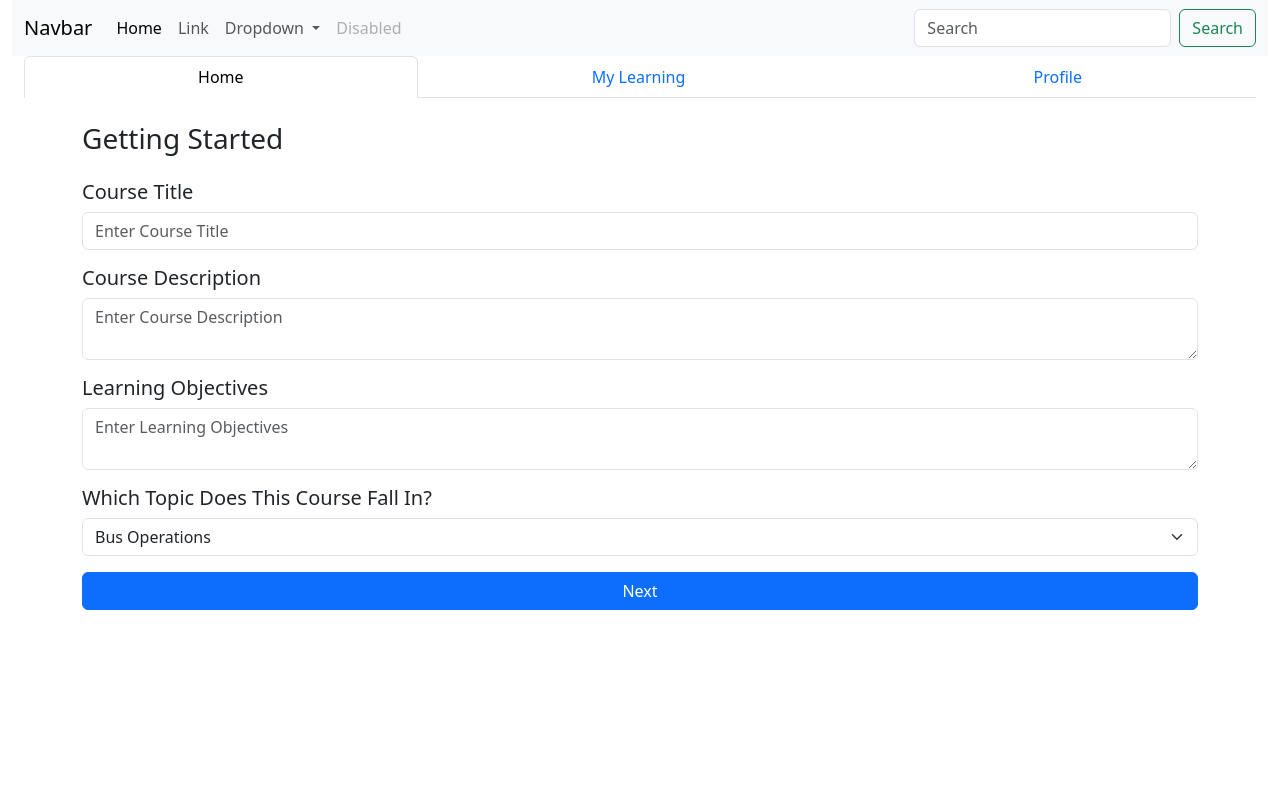
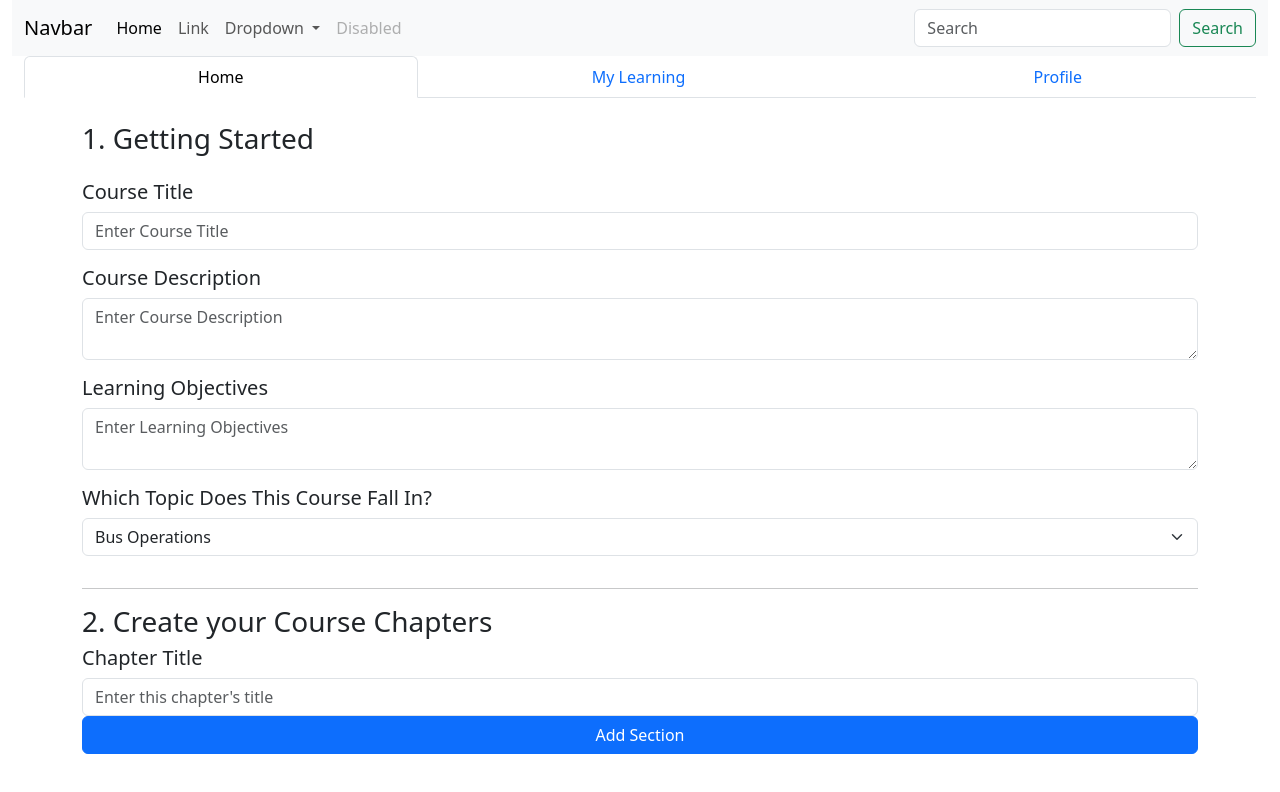
Before and after one commit to alhammialiff/e-learning-platform, an Angular app: page /manage-course/create in a window 1280 px wide. Shown: the top 792 px of the page. Built offline with nearby package versions, Linux system fonts and the light colour scheme.

Commit message:
[Create New Course Form/Create Section] Added FormArray for section Form Group (dynamically added when user adds section), created insertCreateSectionDirective to dynamically add CreateSectionContainerComponent into DOM.

```diff
--- a/src/app/app.module.ts
+++ b/src/app/app.module.ts
@@ -12,6 +12,8 @@ import { WelcomeBackCardComponent } from './home-contents/welcome-back-card/welc
 import { ManageCourseComponent } from './manage-course/manage-course.component';
 import { CreateNewCourseComponent } from './manage-course/create-new-course/create-new-course.component';
 import { ReactiveFormsModule } from '@angular/forms';
+import { InsertCreateSectionComponentDirective } from './directives/insert-create-section-component.directive';
+import { CreateSectionComponent } from './reusable-component/create-section/create-section.component';
 
 @NgModule({
   declarations: [
@@ -22,7 +24,9 @@ import { ReactiveFormsModule } from '@angular/forms';
     CardComponent,
     WelcomeBackCardComponent,
     CreateNewCourseComponent,
-    ManageCourseComponent
+    ManageCourseComponent,
+    InsertCreateSectionComponentDirective,
+    CreateSectionComponent
   ],
   imports: [
     BrowserModule,
--- /dev/null
+++ b/src/app/directives/insert-create-section-component.directive.ts
@@ -0,0 +1,10 @@
+import { Directive, ViewContainerRef } from '@angular/core';
+
+@Directive({
+  selector: '[insertCreateSectionComponent]'
+})
+export class InsertCreateSectionComponentDirective {
+
+  constructor(public viewContainerRef: ViewContainerRef) { }
+
+}
--- a/src/app/manage-course/create-new-course/create-new-course.component.html
+++ b/src/app/manage-course/create-new-course/create-new-course.component.html
@@ -1,7 +1,7 @@
 <div class="container">
   <div class="row pt-4">
     <div class="col">
-      <h3>Getting Started</h3>
+      <h3>1. Getting Started</h3>
     </div>
   </div>
 
@@ -57,6 +57,53 @@
 
   </div>
 
-  <button class="btn btn-primary w-100">Next</button>
+  <hr>
 
 </div>
+
+<div class="container">
+
+  <form [formGroup]="createNewCourseForm">
+
+    <div formArrayName="courseChapters">
+
+        <ng-container *ngFor="let courseChapter of courseChapters.controls; let i = index">
+
+          <div [formGroupName]="i">
+
+            <div class="row">
+              <div class="col">
+                <h3>2. Create your Course Chapters</h3>
+              </div>
+            </div>
+
+            <div class="row">
+              <div class="col">
+                <h5>Chapter Title</h5>
+              </div>
+            </div>
+
+            <div class="row">
+              <div class="col">
+                <input class="form-control" type="text" formControlName="chapterTitle" placeholder="Enter this chapter's title">
+              </div>
+            </div>
+
+            <div class="row">
+              <ng-template insertCreateSectionComponent></ng-template>
+            </div>
+
+            <div class="row">
+              <div class="col">
+                <button class="btn btn-primary w-100" (click)="injectCreateSectionComponent()">Add Section</button>
+              </div>
+            </div>
+
+          </div>
+
+        </ng-container>
+      </div>
+
+  </form>
+
+</div>
--- a/src/app/manage-course/create-new-course/create-new-course.component.ts
+++ b/src/app/manage-course/create-new-course/create-new-course.component.ts
@@ -1,5 +1,7 @@
-import { Component } from '@angular/core';
+import { Component, createEnvironmentInjector, Type, ViewChild, ViewContainerRef } from '@angular/core';
 import { FormArray, FormControl, FormGroup, Validators } from '@angular/forms';
+import { InsertCreateSectionComponentDirective } from 'src/app/directives/insert-create-section-component.directive';
+import { CreateSectionComponent } from 'src/app/reusable-component/create-section/create-section.component';
 
 @Component({
   selector: 'create-new-course',
@@ -7,6 +9,11 @@ import { FormArray, FormControl, FormGroup, Validators } from '@angular/forms';
   styleUrls: ['./create-new-course.component.scss']
 })
 export class CreateNewCourseComponent {
+
+  // ===================================
+  // Custom Directives to dynamically inject components into this component
+  // ===================================
+  @ViewChild(InsertCreateSectionComponentDirective, {static:false}) insertCreateSectionComponent!: InsertCreateSectionComponentDirective;
 
   topics: string[] = [
     'Bus Operations',
@@ -20,17 +27,20 @@ export class CreateNewCourseComponent {
     'Workplace Relations'
   ]
 
+  // courseChapters = new FormGroup({
+  //     chapterTitle: new FormControl('', Validators.required)
+  // })
+
   createNewCourseForm: FormGroup = new FormGroup({
     courseTitle: new FormControl('', Validators.required),
     courseDescription: new FormControl('', Validators.required),
     learningObjectives: new FormControl('', Validators.required),
     topic: new FormControl('', Validators.required),
-    courseSections: new FormArray([
-      // ****************************
-      // TO-DO AFTER BASIC FORM IS UP
-      // ****************************
+    courseChapters: new FormArray([
+      new FormGroup({
+        chapterTitle: new FormControl('', Validators.required)
+      })
     ])
-
   });
 
   constructor(){}
@@ -43,6 +53,29 @@ export class CreateNewCourseComponent {
 
   ngAfterViewInit(){
 
+    // this.injectCreateSectionComponent();
+
+  }
+
+  injectCreateSectionComponent(){
+
+    var sectionalContainerRef: ViewContainerRef;
+
+    sectionalContainerRef = this.insertCreateSectionComponent.viewContainerRef;
+
+    const createSectionInstance = new CreateSection(CreateSectionComponent, {data: 'test'});
+
+    const componentRef = sectionalContainerRef.createComponent(createSectionInstance.component);
+
+
+  }
+
+  get courseChapters() {
+    return this.createNewCourseForm.get('courseChapters') as FormArray;
   }
 
 }
+
+class CreateSection {
+  constructor(public component: Type<any>, public data: any) { }
+}
--- /dev/null
+++ b/src/app/reusable-component/create-section/create-section.component.html
@@ -0,0 +1,7 @@
+<div class="container">
+
+  <div>
+    <h5>Section Component Injected</h5>
+  </div>
+
+</div>
--- /dev/null
+++ b/src/app/reusable-component/create-section/create-section.component.ts
@@ -0,0 +1,28 @@
+import { Component, Input } from '@angular/core';
+
+@Component({
+  selector: 'app-create-section',
+  templateUrl: './create-section.component.html',
+  styleUrls: ['./create-section.component.scss']
+})
+export class CreateSectionComponent {
+
+  @Input() dataFromParent!: any;
+
+  constructor(){
+
+  }
+
+  ngOnInit(){
+
+
+  }
+
+  ngAfterViewInit(){
+
+
+  }
+
+
+
+}
```
Also changed, not shown: src/app/reusable-component/create-section/create-section.component.scss (added), 2 other files (tests, documents, lock files or other folders).
